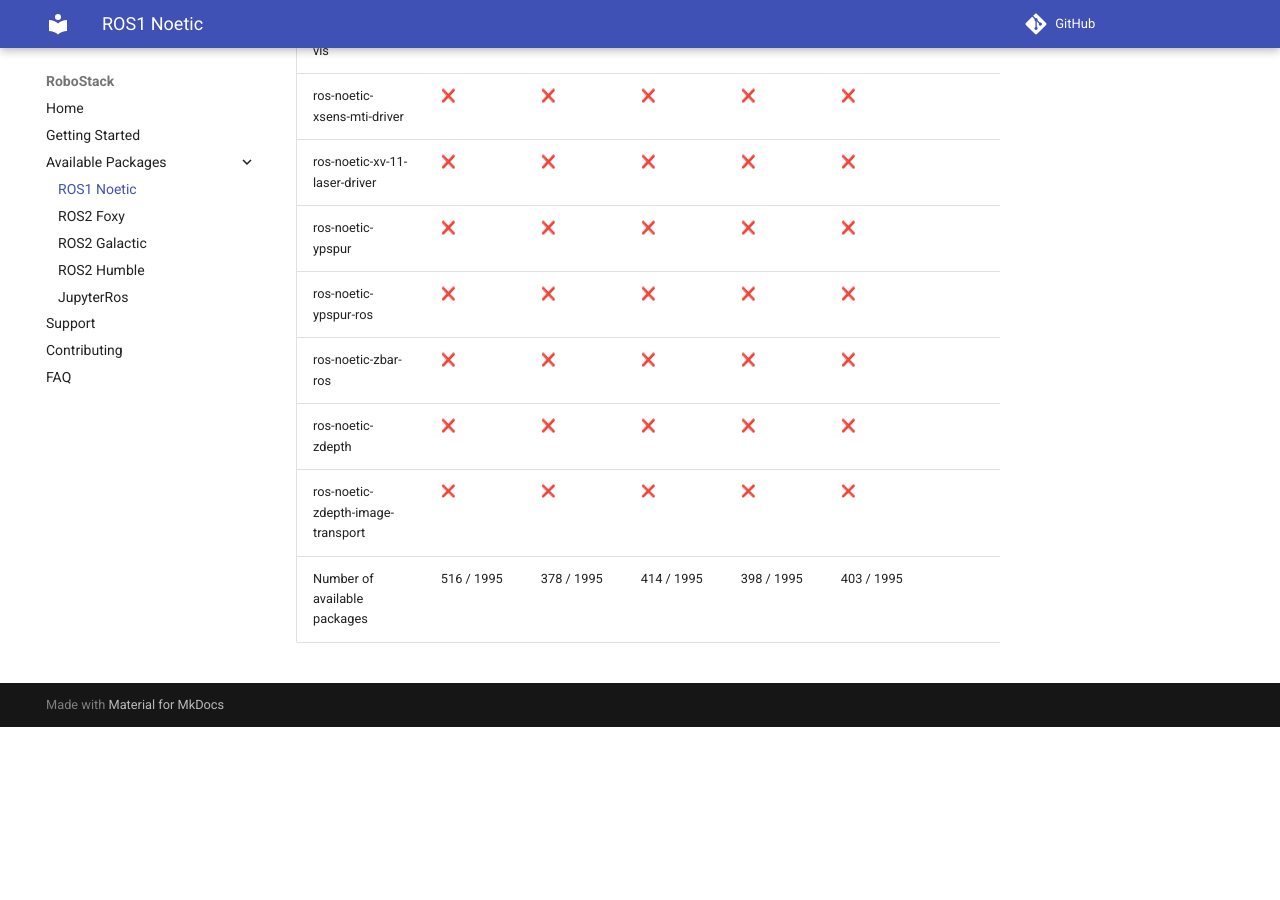
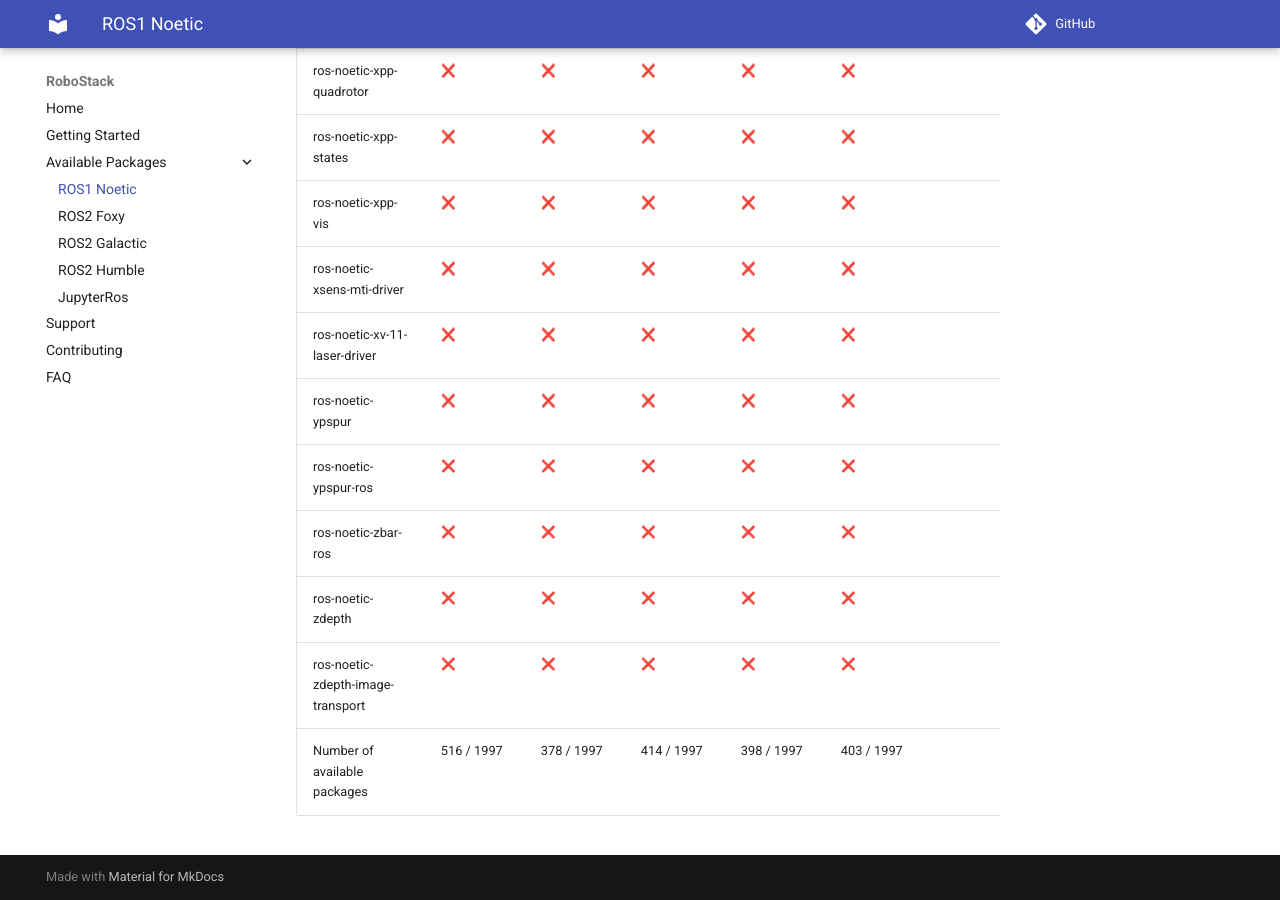
Before and after one commit to RoboStack/robostack.github.io, an MkDocs documentation site: the page built from docs/noetic.md, in a window 1280 px wide and 900 px high, scrolled down 143618 px. Built offline with MkDocs 1.6.1 and Material for MkDocs 9.7.7, drawn with Linux system fonts in a browser that asks for light colours; emoji names are drawn with the system emoji font; comment, search, counter and statistics services are not loaded; before the commit the page ends 144345 px from its top, so only the background shows below that; some of the changed text lies outside the part shown.

Commit message:
Update tables

```diff
--- a/docs/noetic.md
+++ b/docs/noetic.md
@@ -1995,4 +1997,4 @@
 | ros-noetic-zbar-ros | :x: { data-sort='0' } | :x: { data-sort='0' } | :x: { data-sort='0' } | :x: { data-sort='0' } | :x: { data-sort='0' } |   |
 | ros-noetic-zdepth | :x: { data-sort='0' } | :x: { data-sort='0' } | :x: { data-sort='0' } | :x: { data-sort='0' } | :x: { data-sort='0' } |   |
 | ros-noetic-zdepth-image-transport | :x: { data-sort='0' } | :x: { data-sort='0' } | :x: { data-sort='0' } | :x: { data-sort='0' } | :x: { data-sort='0' } |   |
-| Number of available packages |  516 / 1995 | 378 / 1995 | 414 / 1995 | 398 / 1995 | 403 / 1995 |
+| Number of available packages |  516 / 1997 | 378 / 1997 | 414 / 1997 | 398 / 1997 | 403 / 1997 |
```
Also changed, not shown: other parts of docs/noetic.md (+2 -0 lines).
